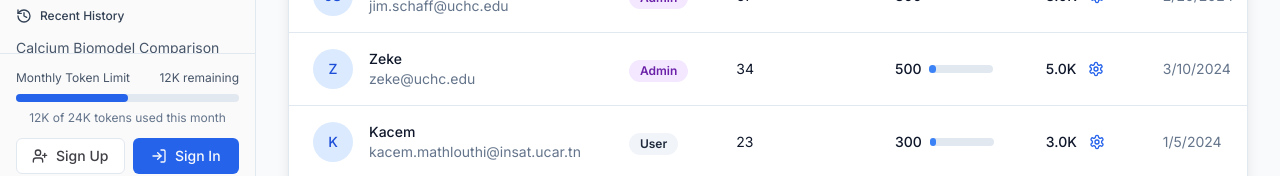
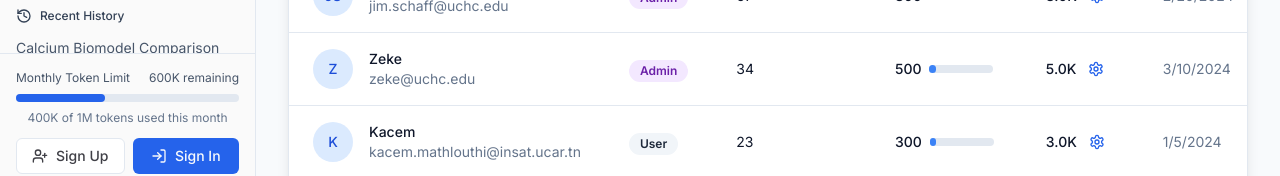
Before and after one commit to virtualcell/VCell-AI, a Next.js app in the folder frontend/: page /admin in a window 1280 px wide. Shown: the part 582-758 px from the top of the page. Built offline with nearby package versions, Linux system fonts and the light colour scheme.

Commit message:
fix: correct token limit and usage display in sidebar to reflect accurate monthly values

```diff
--- a/frontend/components/app-sidebar.tsx
+++ b/frontend/components/app-sidebar.tsx
@@ -250,20 +250,20 @@ export function AppSidebar() {
             {!isCollapsed && (
               <div className="flex justify-between items-center text-xs text-slate-600">
                 <span>Monthly Token Limit</span>
-                <span>12K remaining</span>
+                <span>600K remaining</span>
               </div>
             )}
             <div className="w-full bg-slate-200 rounded-full h-2">
               <div
                 className="bg-blue-600 h-2 rounded-full transition-all duration-300"
-                style={{ width: "50%" }}
+                style={{ width: "40%" }}
               ></div>
             </div>
             {isCollapsed ? (
-              <div className="text-xs text-slate-500 text-center">20</div>
+              <div className="text-xs text-slate-500 text-center">0.4M</div>
             ) : (
               <div className="text-xs text-slate-500 text-center">
-                12K of 24K tokens used this month
+                400K of 1M tokens used this month
               </div>
             )}
           </div>
```
